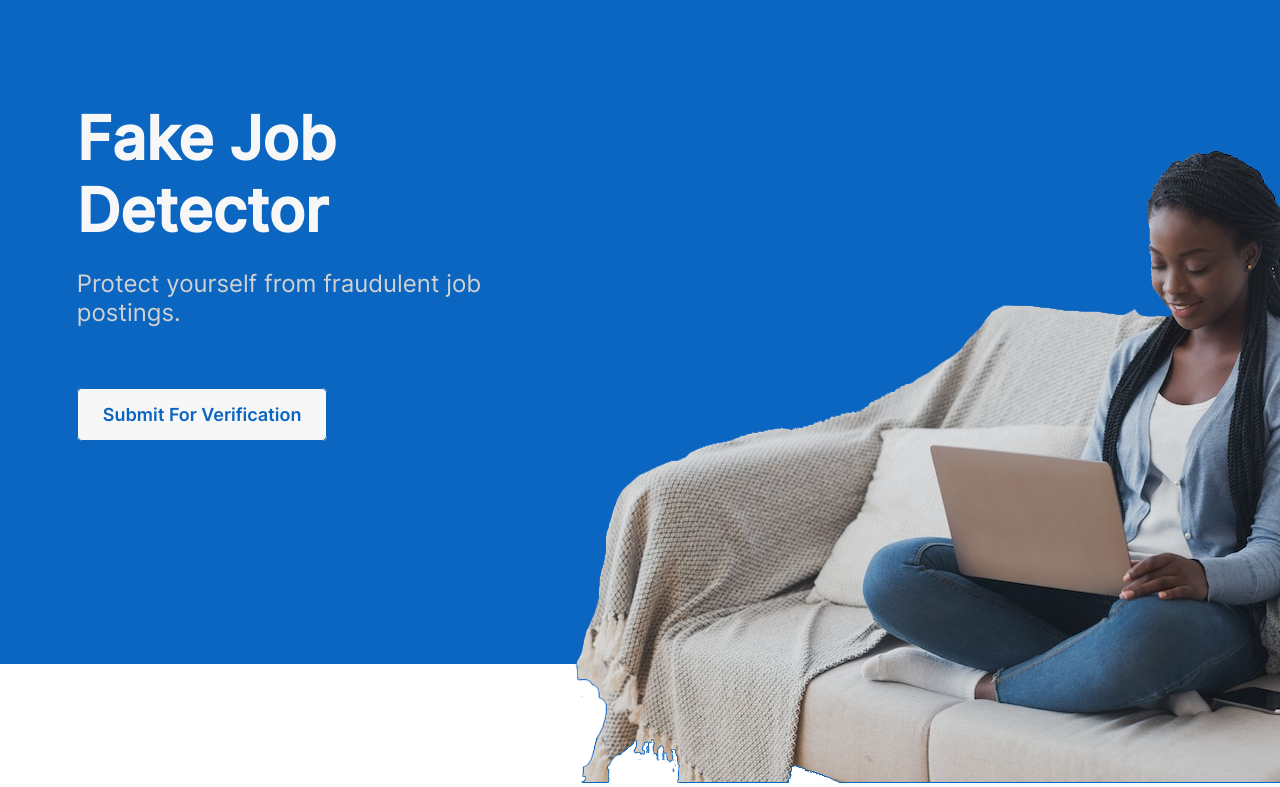
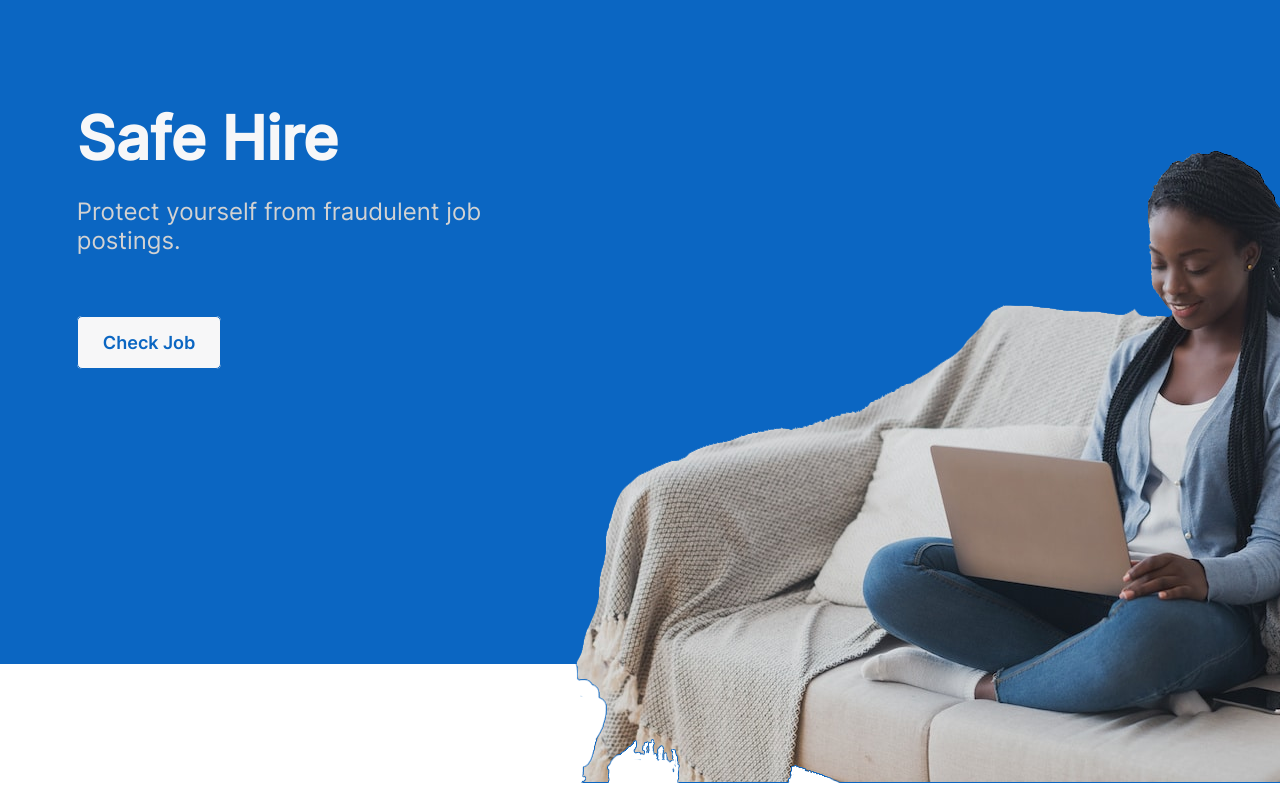
Before and after one commit to HannahTech/fake_job_detector, a Flask app: page / in a window 1280 px wide; the page is wider, and only the part inside the window is pictured. Shown: the part 76-863 px from the top of that part. Run offline with Flask 2, Linux system fonts and the light colour scheme; parts of the project's set-up code (start-up, migrations or seed data) failed here and were passed over; some web fonts are replaced.

Commit message:
land page

```diff
--- a/templates/index.html
+++ b/templates/index.html
@@ -92,11 +92,11 @@
     <main>
       <div class="left_side">
         <div>
-          <h1>Fake Job Detector</h1>
+          <h1>Safe Hire</h1>
           <p>Protect yourself from fraudulent job postings.</p>
         </div>
 
-        <a href="{{ url_for('check') }}">Submit For Verification</a>
+        <a href="{{ url_for('check') }}">Check Job</a>
       </div>
       <div class="right_side">
         <img
```
